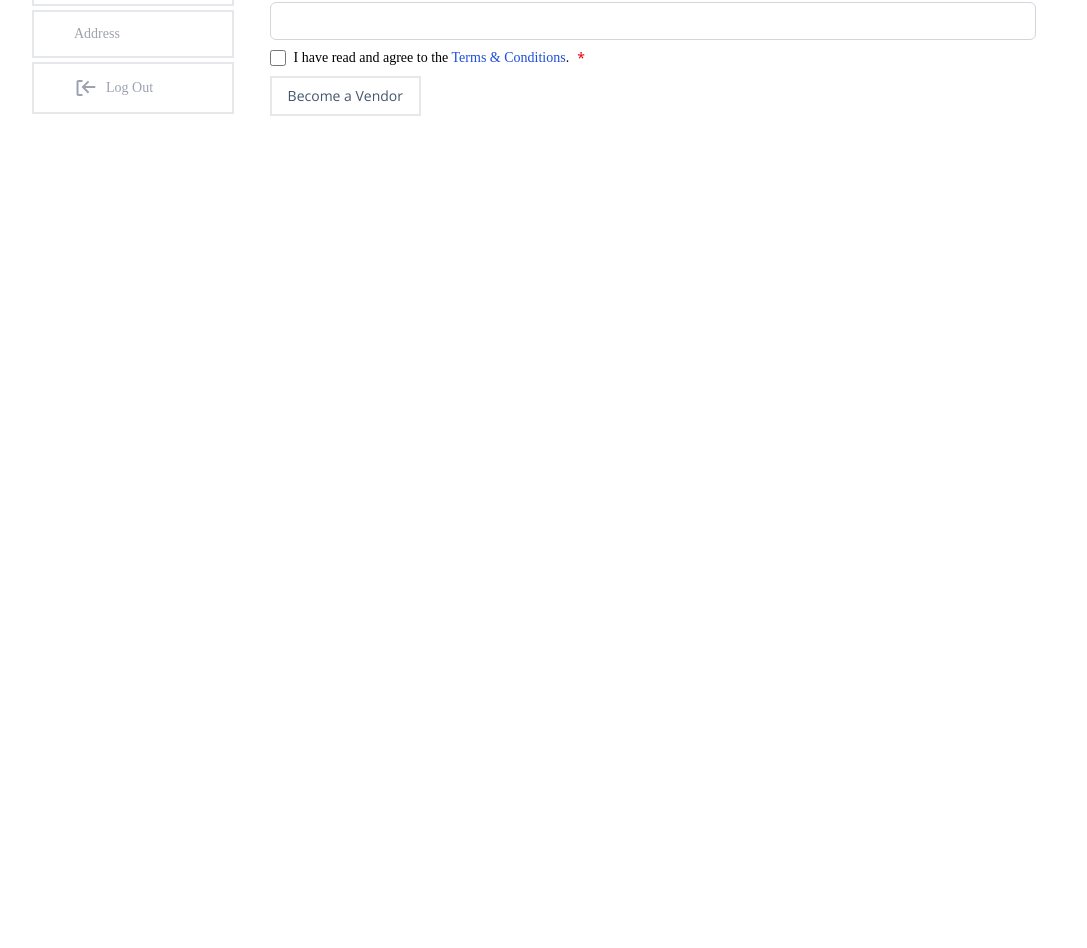
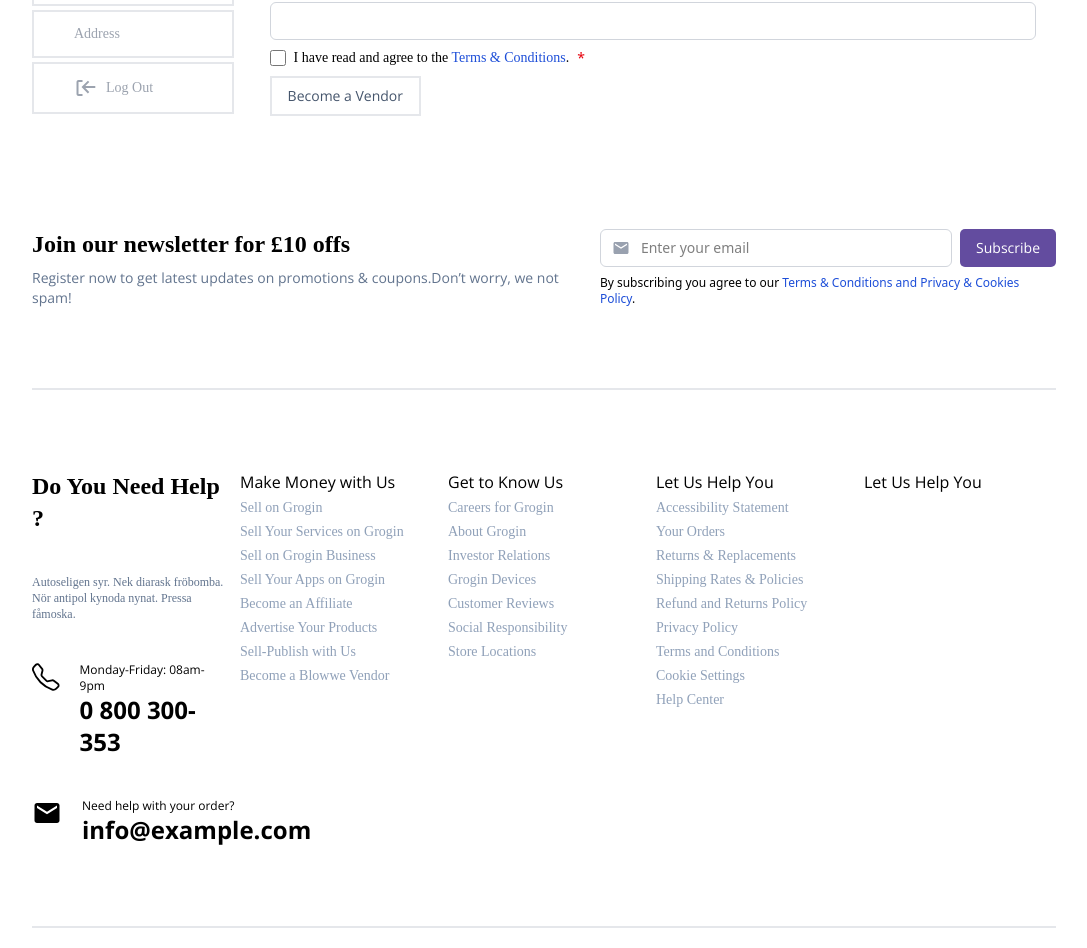
Before and after one commit to abdullahalsazib/jin_store_food_e-com, a React (Vite) app: page / in a window 1280 px wide. Shown: the part 870-1818 px from the top of the page, without its empty margins (96-1183 px from the left). Before the commit the page ends 998 px from the top, so only its background shows below. Built offline with nearby package versions, Linux system fonts and the light colour scheme; a web font is replaced by a local one.

Commit message:
feat: add Main Footer component to enhance site navigation and user engagement

```diff
--- a/src/App.tsx
+++ b/src/App.tsx
@@ -1,3 +1,4 @@
+import Main_Footer from "./components/Main_Footer";
 import Nav_Layout from "./components/Nav_Layout";
 import My_Account from "./components/Sign_up_in/My_Account";
 // import Sign from "./components/Sign_up_in/Sign";
@@ -7,12 +8,13 @@ const App = () => {
   return (
     <>
       <Nav_Layout />
-      <div className=" w-full h-full">
+      <div className=" w-full ">
         <My_Account>
           {/* <Sign/> */}
-          <Vendor_Admin_Dashbord/>
+          <Vendor_Admin_Dashbord />
         </My_Account>
       </div>
+      <Main_Footer />
     </>
   );
 };
--- /dev/null
+++ b/src/components/Main_Footer.tsx
@@ -0,0 +1,153 @@
+import { BsTelephone } from "react-icons/bs";
+import { MdEmail } from "react-icons/md";
+
+const footerLinks = [
+  { name: "Sell on Grogin", url: "/sell-on-grogin" },
+  { name: "Sell Your Services on Grogin", url: "/sell-services" },
+  { name: "Sell on Grogin Business", url: "/sell-business" },
+  { name: "Sell Your Apps on Grogin", url: "/sell-apps" },
+  { name: "Become an Affiliate", url: "/affiliate" },
+  { name: "Advertise Your Products", url: "/advertise" },
+  { name: "Sell-Publish with Us", url: "/sell-publish" },
+  { name: "Become a Blowwe Vendor", url: "/blowwe-vendor" },
+];
+const footerLinks2 = [
+  { name: "Accessibility Statement", url: "/accessibility-statement" },
+  { name: "Your Orders", url: "/your-orders" },
+  { name: "Returns & Replacements", url: "/returns-replacements" },
+  { name: "Shipping Rates & Policies", url: "/shipping-rates" },
+  { name: "Refund and Returns Policy", url: "/refund-policy" },
+  { name: "Privacy Policy", url: "/privacy-policy" },
+  { name: "Terms and Conditions", url: "/terms-conditions" },
+  { name: "Cookie Settings", url: "/cookie-settings" },
+  { name: "Help Center", url: "/help-center" },
+];
+const footerLinks3 = [
+  { name: "Careers for Grogin", url: "/careers" },
+  { name: "About Grogin", url: "/about" },
+  { name: "Investor Relations", url: "/investor-relations" },
+  { name: "Grogin Devices", url: "/devices" },
+  { name: "Customer Reviews", url: "/customer-reviews" },
+  { name: "Social Responsibility", url: "/social-responsibility" },
+  { name: "Store Locations", url: "/store-locations" },
+];
+const Main_Footer = () => {
+  return (
+    <>
+      <div className=" w-full px-[10%] py-5 ">
+        <div className=" flex items-center justify-between border-b-2 border-h-stock py-20">
+          <div className=" flex items-start justify-center flex-col gap-2 ">
+            <h1 className=" text-2xl font-f-playwrite font-extrabold">
+              Join our newsletter for £10 offs
+            </h1>
+            <p className=" text-sm font-f-opensans text-slate-500">
+              Register now to get latest updates on promotions & coupons.Don’t
+              worry, we not spam!
+            </p>
+          </div>
+          <div>
+            <form className="flex items-end justify-center flex-col gap-2">
+              <div className=" flex flex-row gap-2 w-full">
+                <div className=" w-full relative">
+                  <input
+                    type="text"
+                    placeholder="Enter your email"
+                    className="py-2 w-full px-10 rounded-md border border-gray-300 outline-none focus:ring-2 focus:ring-blue-500 duration-150 text-sm"
+                  />
+                  <MdEmail className="absolute left-3 top-1/2 transform -translate-y-1/2 text-gray-400 text-lg" />
+                </div>
+                <button className="py-2 px-4 cursor-pointer bg-h-background text-white rounded-[5px] font-f-opensans hover:text-white duration-200 active:scale-105 text-sm">
+                  Subscribe
+                </button>
+              </div>
+              <p className=" text-xs">
+                By subscribing you agree to our{" "}
+                <span className=" text-text-primary">
+                  Terms & Conditions and Privacy & Cookies Policy
+                </span>
+                .
+              </p>
+            </form>
+          </div>
+        </div>
+        {/* footer mid section */}
+        <div className=" w-full border-b-2 border-h-stock py-20 font-f-opensans grid grid-cols-5 gap-4 items-start justify-center ">
+          <div className=" flex flex-col items-start justify-between gap-10">
+            <h1 className=" font-bold font-f-playwrite text-2xl">
+              Do You Need Help ?
+            </h1>
+            <p className=" text-xs font-f-playwrite text-slate-500">
+              Autoseligen syr. Nek diarask fröbomba. Nör antipol kynoda nynat.
+              Pressa fåmoska.
+            </p>
+            <div className=" flex flex-row gap-5 font-f-opensans">
+              <BsTelephone className=" text-3xl" />
+              <div className=" flex flex-col ">
+                <p className="text-xs">Monday-Friday: 08am-9pm</p>
+                <h3 className=" font-bold text-2xl">0 800 300-353</h3>
+              </div>
+            </div>
+            <div className=" flex flex-row gap-5 font-f-opensans">
+              <MdEmail className=" text-3xl" />
+              <div className=" flex flex-col ">
+                <p className="text-xs">Need help with your order?</p>
+                <h3 className=" font-bold text-2xl">info@example.com</h3>
+              </div>
+            </div>
+          </div>
+          <div>
+            <h1>Make Money with Us</h1>
+            <ul>
+              {footerLinks.map((link, index) => (
+                <li key={index}>
+                  <a
+                    href={link.url}
+                    className="text-slate-400 font-f-playwrite text-sm"
+                  >
+                    {link.name}
+                  </a>
+                </li>
+              ))}
+            </ul>
+          </div>
+          <div>
+            <h1>Get to Know Us</h1>
+            <ul>
+              {footerLinks3.map((link, index) => (
+                <li key={index}>
+                  <a
+                    href={link.url}
+                    className="text-slate-400 font-f-playwrite text-sm"
+                  >
+                    {link.name}
+                  </a>
+                </li>
+              ))}
+            </ul>
+          </div>
+          <div>
+            <h1>Let Us Help You</h1>
+            <ul>
+              {footerLinks2.map((link, index) => (
+                <li key={index}>
+                  <a
+                    href={link.url}
+                    className="text-slate-400 font-f-playwrite text-sm"
+                  >
+                    {link.name}
+                  </a>
+                </li>
+              ))}
+            </ul>
+          </div>
+          {/* fot icons to install */}
+          <div>
+            <h1>Let Us Help You</h1>
+          </div>
+        </div>
+      </div>
+    </>
+  );
+};
+
+export default Main_Footer;
```
